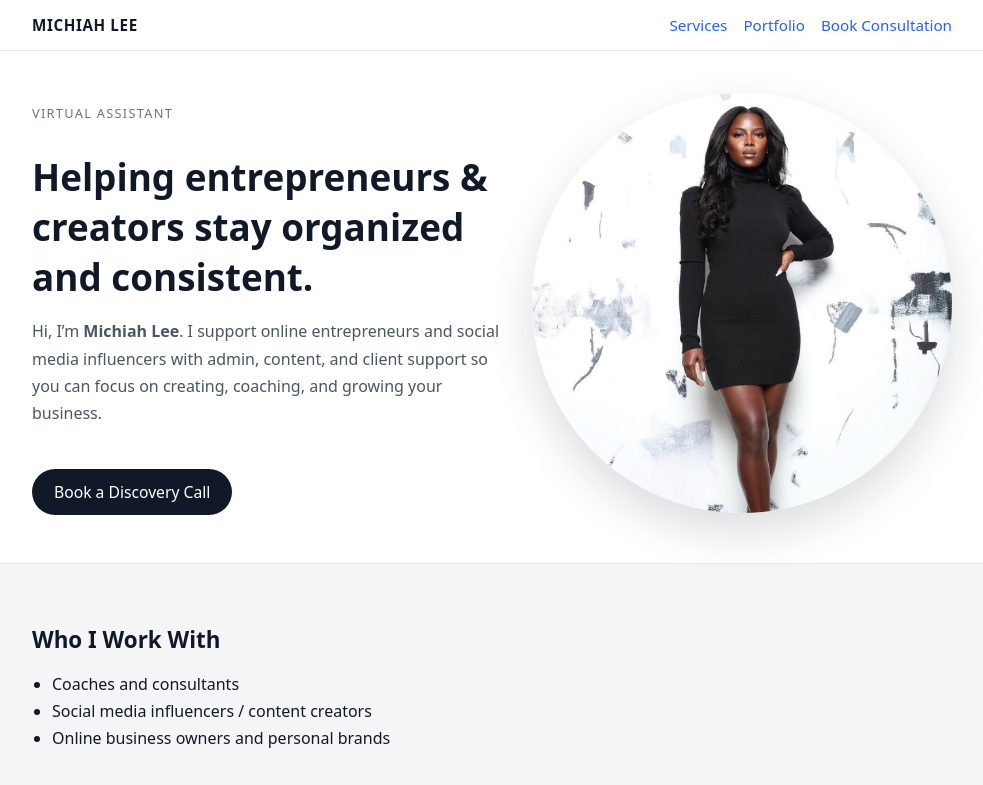
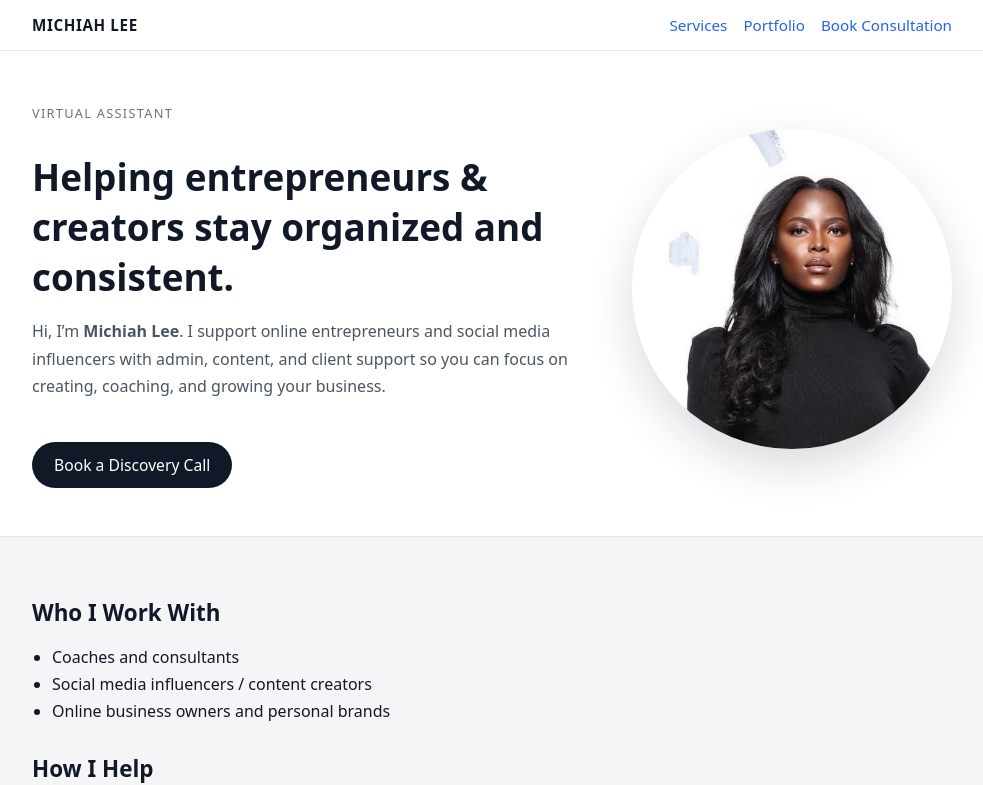
Before and after one commit to kanochi0/michiah-portfolio, a Next.js app: page / in a window 1280 px wide. Shown: the top 785 px of the page, without its empty margins (148-1131 px from the left). Built offline with nearby package versions, Linux system fonts and the light colour scheme.

Commit message:
resize picture

```diff
--- a/app/page.tsx
+++ b/app/page.tsx
@@ -53,8 +53,8 @@ export default function Home() {
             <Image
               src="/michiah-headshot.jpg"
               alt="Michiah Lee, virtual assistant"
-              width={420}
-              height={420}
+              width={320}
+              height={320}
               className="hero-photo"
               priority
             />
```
Also changed, not shown: public/michiah-headshot.jpg.
